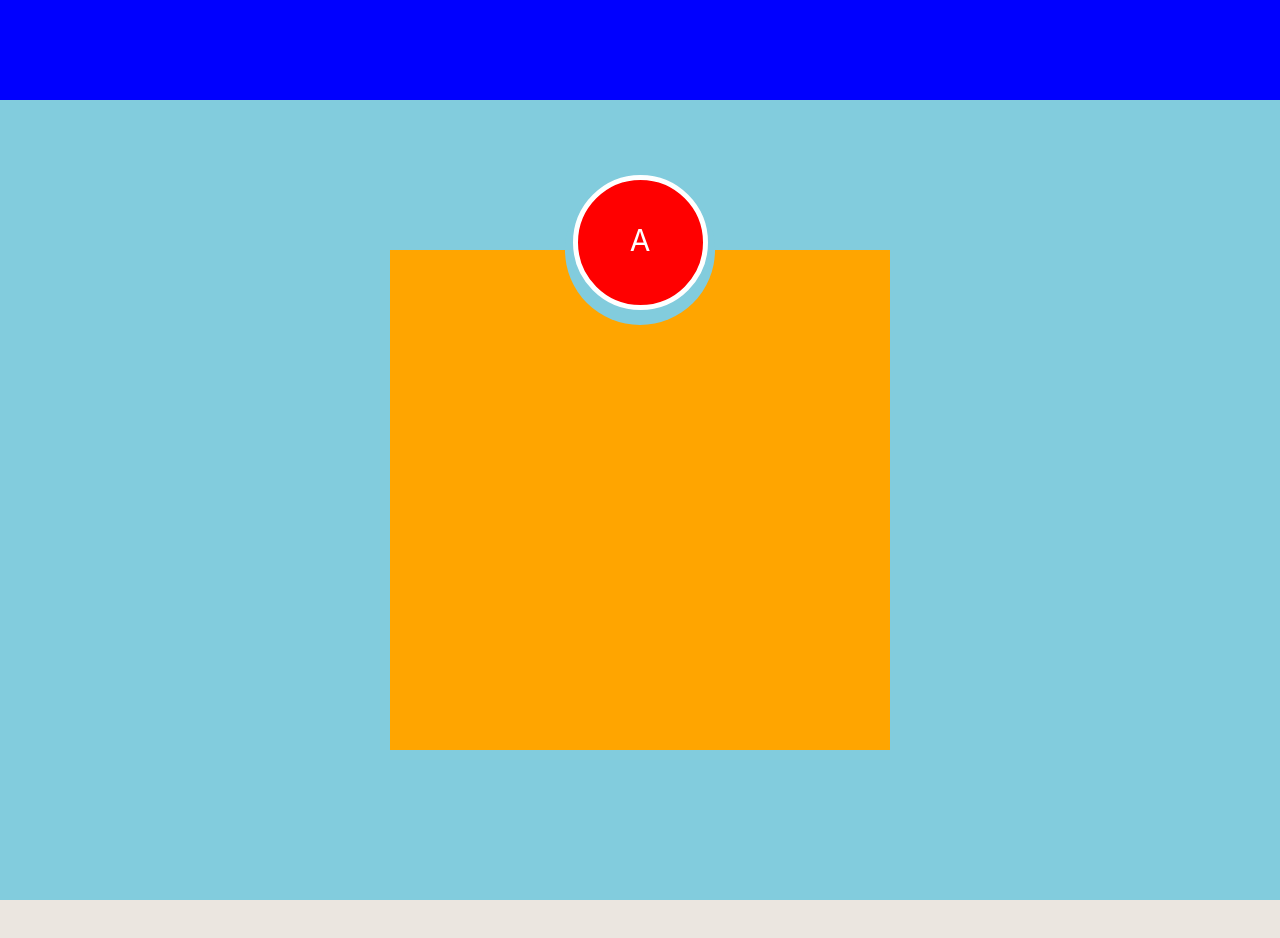
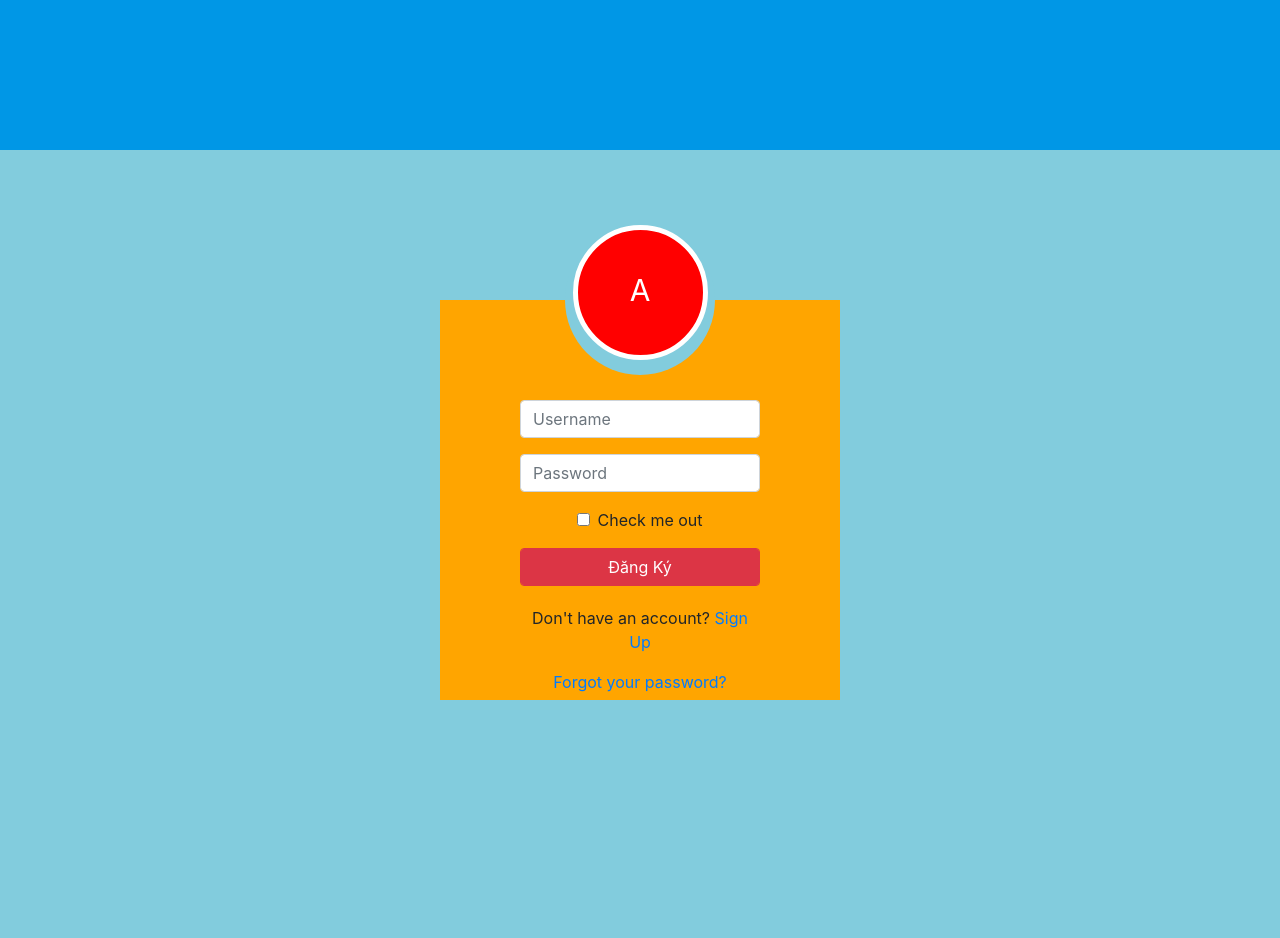
Before and after one commit to Exercise-D010/Database, a React (Create React App) app: page /login in a window 1280 px wide. Shown: the top 938 px of the page. Before the commit the page ends 900 px from the top, so only its background shows below. Built offline with nearby package versions, Linux system fonts and the light colour scheme.

Commit message:
bai tap o nha 12/09

```diff
--- a/package.json
+++ b/package.json
@@ -3,6 +3,11 @@
   "version": "0.1.0",
   "private": true,
   "dependencies": {
+    "@fortawesome/fontawesome-svg-core": "^1.2.22",
+    "@fortawesome/free-brands-svg-icons": "^5.10.2",
+    "@fortawesome/free-regular-svg-icons": "^5.10.2",
+    "@fortawesome/free-solid-svg-icons": "^5.10.2",
+    "@fortawesome/react-fontawesome": "^0.1.4",
     "bootstrap": "^4.3.1",
     "font-awesome": "^4.7.0",
     "node-sass": "^4.12.0",
--- a/src/App.js
+++ b/src/App.js
@@ -5,6 +5,7 @@ import MenuBar from './components/main-menu/main-menu';
 import HeaderElement from './components/header/header';
 import FooterElement from './components/footer/footer';
 import HomePage from './pages/home/home';
+import TuyendungPage from './components/tuyendung/tuyendung';
 
 function App() {
   return (
@@ -12,6 +13,7 @@ function App() {
       <HeaderElement></HeaderElement>
       <MainRouter></MainRouter>
 
+
     </div>
   );
 }
--- a/src/components/header/header.js
+++ b/src/components/header/header.js
@@ -6,6 +6,7 @@ class HeaderElement extends React.Component{
         return(
             <div className="headerpage">
 
+
             </div>
         )
     }
--- a/src/components/header/header.scss
+++ b/src/components/header/header.scss
@@ -1,5 +1,12 @@
 .headerpage{
-    background: blue;
+    background: #0097e6;
     width: 100%;
-    height:100px;
+    height:150px;
+    color:white;
+    padding: 20px 250px;
+
+    .td{
+        float:left;
+
+    }
 }
--- /dev/null
+++ b/src/components/tuyendung/tuyendung.js
@@ -0,0 +1,11 @@
+import React from 'react';
+import './tuyendung.scss';
+
+class TuyendungPage extends React.Component{
+    render(){
+        return(
+            <div>Tuyen Dung</div>
+        )
+    }
+}
+    export default TuyendungPage
--- a/src/config/router.js
+++ b/src/config/router.js
@@ -4,6 +4,7 @@ import HomePage from '../pages/home/home';
 import LoginPage from '../pages/login/login';
 import DashboardPage from '../pages/dashboard/dashboard';
 import ProfilePage from '../pages/profile/profile';
+import TuyendungPage from '../components/tuyendung/tuyendung';
 
 // class MainRouter extends React.Component {
 //     render() {
@@ -30,6 +31,7 @@ const MainRouter = () => {
                 <Route path='/dashboard' exact component={DashboardPage}></Route>
                 <Route path='/home' exact component={HomePage}></Route>
                 <Route path='/profile' exact component={ProfilePage}></Route>
+                <Route path='/tuyendung' exact component={TuyendungPage}></Route>
             </Switch>
         </BrowserRouter>
     )
--- a/src/pages/login/login.js
+++ b/src/pages/login/login.js
@@ -1,6 +1,7 @@
 import React from 'react';
 import './login.scss';
-
+import Form from 'react-bootstrap/Form';
+import { FontAwesomeIcon } from '@fortawesome/react-fontawesome';
 
 class LoginPage extends React.Component{
     render(){
@@ -10,8 +11,31 @@ class LoginPage extends React.Component{
                     <div className="circle">
 
                     </div>
+
+                    <Form className="khung-form">
+                        <Form.Group controlId="formBasicEmail">
+
+                            <Form.Control type="email" placeholder="Username" />
+                        </Form.Group>
+
+                        <Form.Group controlId="formBasicPassword">
+
+                            <Form.Control type="password" placeholder="Password" />
+                        </Form.Group>
+                        <Form.Group controlId="formBasicCheckbox">
+                            <Form.Check type="checkbox" label="Check me out" />
+                        </Form.Group>
+
+                        <button className="btn btn-danger form-control">
+                            Đăng Ký
+                        </button>
+                        <p>Don't have an account? <a href="#">Sign Up</a></p>
+                        <a href="#">Forgot your password?</a>
+                        <FontAwesomeIcon icon='apple' />
+
+                    </Form>
+
                 </div>
-
             </div>
         )
     }
--- a/src/pages/login/login.scss
+++ b/src/pages/login/login.scss
@@ -6,8 +6,8 @@
 	padding-top: 150px;
 
 	.body-login{
-		width: 500px;
-		height: 500px;
+		width: 400px;
+		height: 400px;
 		margin: auto;
 		background: orange;
 		position: relative;
@@ -37,6 +37,14 @@
 				margin-left: -45%;
 			}
 		}
+
+		.khung-form{
+			padding:100px 80px;
+
+			p{
+				padding-top:20px;
+			}
+		}
 	}
 }
 /*
```
Also changed, not shown: src/components/tuyendung/tuyendung.scss (added). Lines whose indentation alone changed are shown as unchanged.
